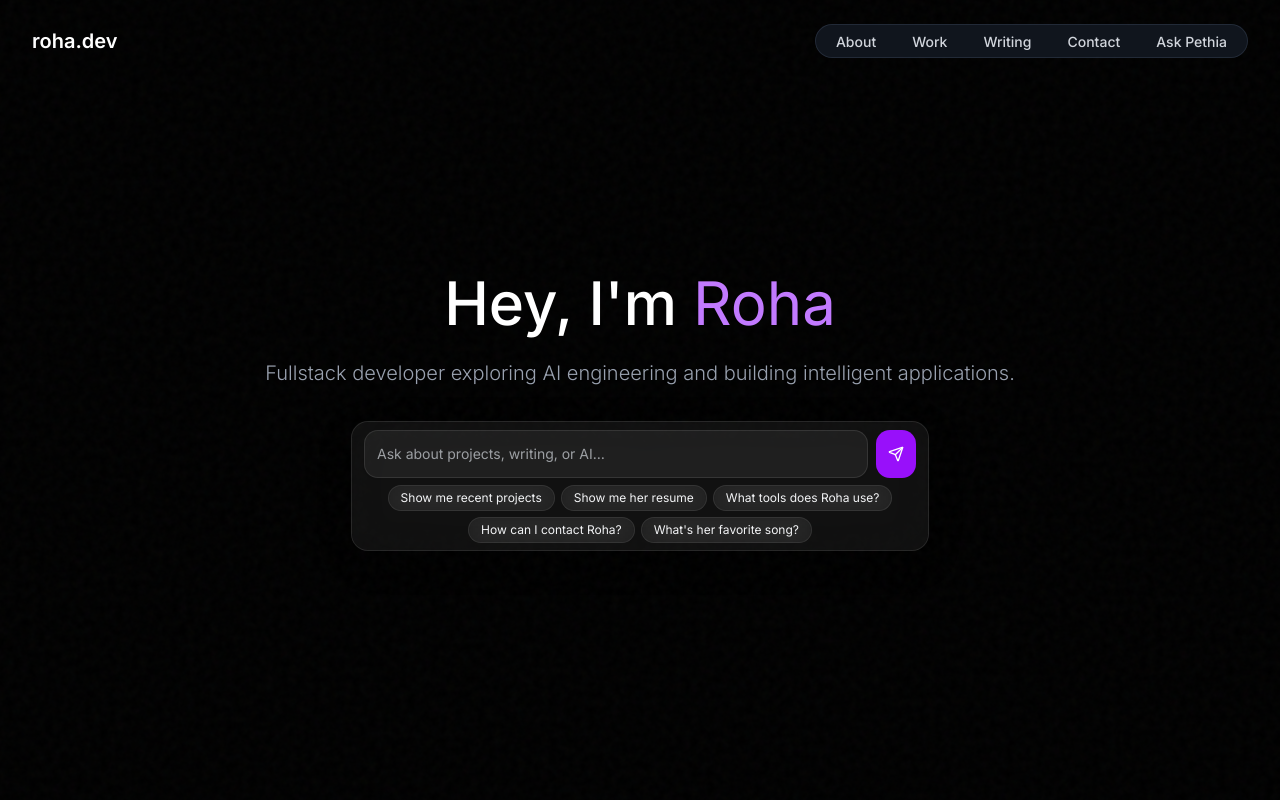
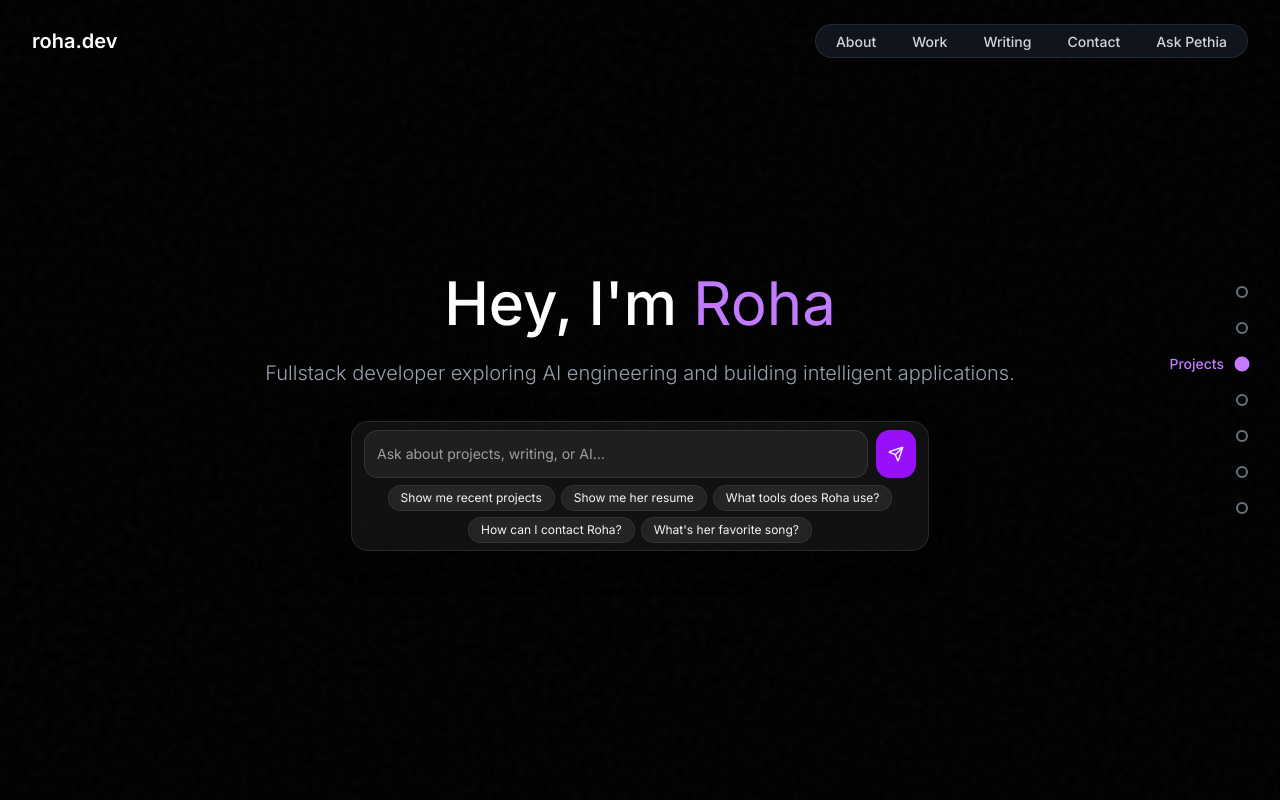
Before and after one commit to row-huh/roha.dev-v3, a Next.js app in the folder src/: page / in a window 1280 px wide. Shown: the top 800 px of the page. Built offline with nearby package versions, Linux system fonts and the light colour scheme.

Commit message:
added scroll progress bar

```diff
--- a/src/app/page.tsx
+++ b/src/app/page.tsx
@@ -13,6 +13,7 @@ import WhatsPlaying from "@/components/whats-playing"
 import Footer from "@/components/footer"
 import CTA from "@/components/cta"
 import BlogsCarousel from "@/components/blogs-carousel"
+import ScrollProgress from "@/components/scroll-progress"
 
 
 function HomePageContent() {
@@ -39,6 +40,9 @@ function HomePageContent() {
 
   return (
     <div className="min-h-screen bg-gray-900 text-white relative overflow-hidden">
+      {/* Scroll Progress Indicator */}
+      <ScrollProgress />
+
       {/* Interactive Background with Marble */}
       <InteractiveBackground />
 
@@ -46,10 +50,14 @@ function HomePageContent() {
       < NavBar />
 
       {/* Hero Section */}
+      <div id="hero">
         < HeroSection />
+      </div>
 
       {/* My Skills Section */}
+      <div id="skills">
         < MySkills />
+      </div>
 
       {/* My Coding Journey Section (Certificates) */}
       {/* < Cs50Certificates /> */}
@@ -75,20 +83,30 @@ function HomePageContent() {
       {/* < DeepLearningJourney /> */}
 
       {/* What I'm Building Section */}
+      <div id="building">
         < WhatImBuilding />
+      </div>
 
       {/* Collaborations */}
+      <div id="testimonials">
         <TestimonialsCarousel/>
+      </div>
 
 
       {/* What's Playing */}
+      <div id="playing">
         < WhatsPlaying />
+      </div>
 
       {/* Blogs Carousel Section */}
+      <div id="blogs">
         < BlogsCarousel/>
+      </div>
 
       {/* Final CTA */}
+      <div id="cta">
         < CTA />
+      </div>
 
       {/* Footer */}
       <Footer />
--- /dev/null
+++ b/src/components/scroll-progress.tsx
@@ -0,0 +1,89 @@
+"use client"
+
+import { motion } from "framer-motion"
+import { useEffect, useState } from "react"
+
+const sections = [
+  { id: "hero", label: "Home" },
+  { id: "skills", label: "Skills" },
+  { id: "building", label: "Projects" },
+  { id: "testimonials", label: "Testimonials" },
+  { id: "playing", label: "Music" },
+  { id: "blogs", label: "Writing" },
+  { id: "cta", label: "Contact" },
+]
+
+export default function ScrollProgress() {
+  const [activeSection, setActiveSection] = useState("hero")
+
+  useEffect(() => {
+    const handleScroll = () => {
+      const scrollPosition = window.scrollY + window.innerHeight / 3
+
+      for (let i = sections.length - 1; i >= 0; i--) {
+        const section = document.getElementById(sections[i].id)
+        if (section && section.offsetTop <= scrollPosition) {
+          setActiveSection(sections[i].id)
+          break
+        }
+      }
+    }
+
+    window.addEventListener("scroll", handleScroll)
+    handleScroll()
+    return () => window.removeEventListener("scroll", handleScroll)
+  }, [])
+
+  const scrollToSection = (id: string) => {
+    const element = document.getElementById(id)
+    if (element) {
+      element.scrollIntoView({ behavior: "smooth" })
+    }
+  }
+
+  return (
+    <div className="fixed right-8 top-1/2 -translate-y-1/2 z-40 hidden lg:block">
+      <nav className="flex flex-col gap-4">
+        {sections.map((section) => (
+          <button
+            key={section.id}
+            onClick={() => scrollToSection(section.id)}
+            className="group relative flex items-center justify-end gap-3"
+            aria-label={`Go to ${section.label}`}
+          >
+            {/* Label */}
+            <span
+              className={`text-sm font-medium transition-all duration-300 ${
+                activeSection === section.id
+                  ? "opacity-100 text-purple-400"
+                  : "opacity-0 group-hover:opacity-100 text-gray-400"
+              }`}
+            >
+              {section.label}
+            </span>
+
+            {/* Dot indicator */}
+            <div className="relative">
+              <motion.div
+                className={`h-3 w-3 rounded-full border-2 transition-all duration-300 ${
+                  activeSection === section.id
+                    ? "border-purple-400 bg-purple-400 scale-125"
+                    : "border-gray-500 bg-transparent group-hover:border-purple-400"
+                }`}
+                whileHover={{ scale: 1.3 }}
+              />
+              {activeSection === section.id && (
+                <motion.div
+                  className="absolute inset-0 rounded-full bg-purple-400/30"
+                  initial={{ scale: 1 }}
+                  animate={{ scale: 1.8, opacity: 0 }}
+                  transition={{ duration: 1.5, repeat: Infinity }}
+                />
+              )}
+            </div>
+          </button>
+        ))}
+      </nav>
+    </div>
+  )
+}
--- a/src/components/whats-playing.tsx
+++ b/src/components/whats-playing.tsx
@@ -20,13 +20,12 @@ export default function WhatsPlaying() {
             <Card className="bg-gradient-to-r from-purple-500/10 to-pink-500/10 border-purple-500/20 backdrop-blur-sm p-2 rounded-2xl max-w-2xl mx-auto">
               <iframe
                 style={{ borderRadius: "12px" }}
-                src="https://open.spotify.com/embed/track/1PxWdVaPyl0nekE1C5sylV?utm_source=generator"
+                src="https://open.spotify.com/embed/track/67JO1LQ0eoieflPKLtu9A2?utm_source=generator"
                 width="100%"
                 height="352"
                 frameBorder="0"
                 allowFullScreen={true}
                 allow="autoplay; clipboard-write; encrypted-media; fullscreen; picture-in-picture"
-                loading="lazy"
                 title="Spotify Embed"
               ></iframe>
             </Card>
```
Lines whose indentation alone changed are shown as unchanged.
